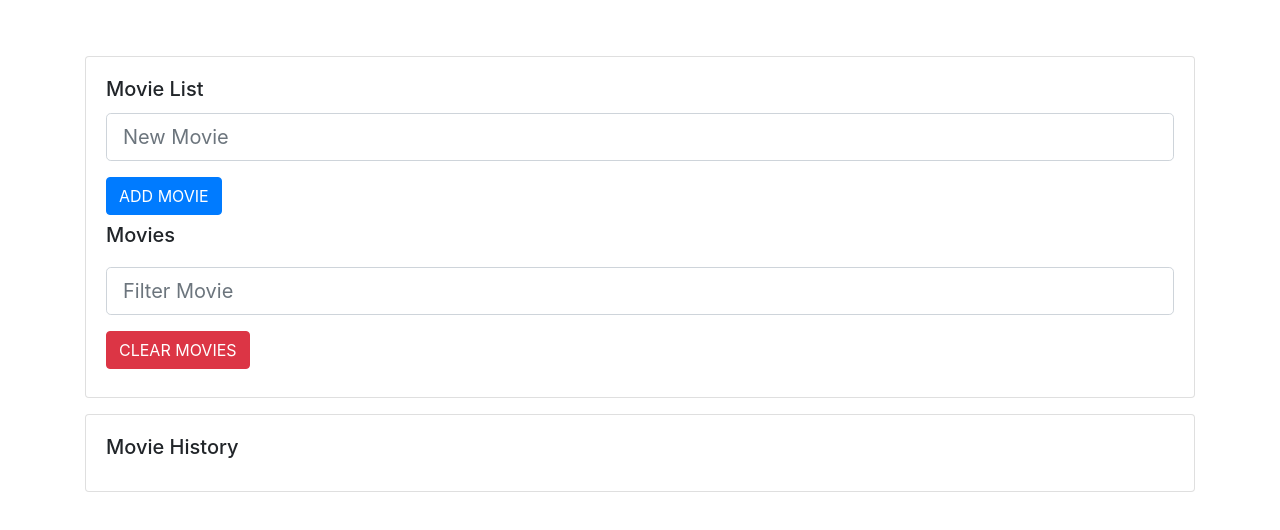
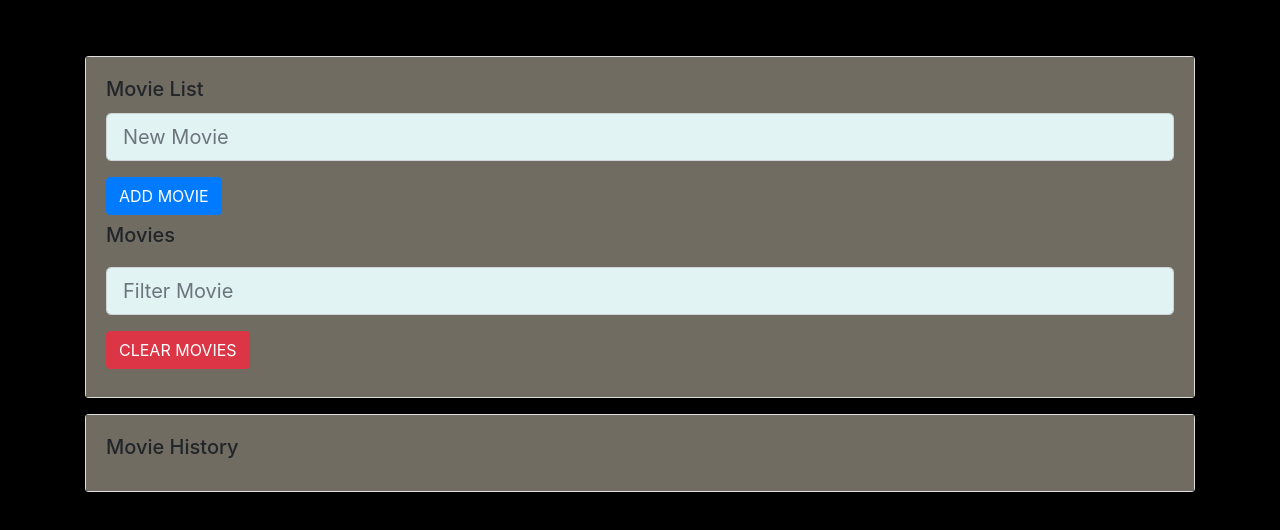
Before and after one commit to edgarcoime/COMP1800-inClassLab, a plain HTML site: page index.html in a window 1280 px wide. Drawn offline with nearby package versions, Linux system fonts and the light colour scheme.

Commit message:
changed colors

```diff
--- a/style.css
+++ b/style.css
@@ -1,3 +1,15 @@
+body {
+  background-color: black;
+  border: black;
+}
+
+.card-body {
+  background-color: #706c61;
+}
+
+.form-control {
+  background-color: #e1f4f3;
+}
 .flex {
     display: block;
     justify-content: space-between;
```
